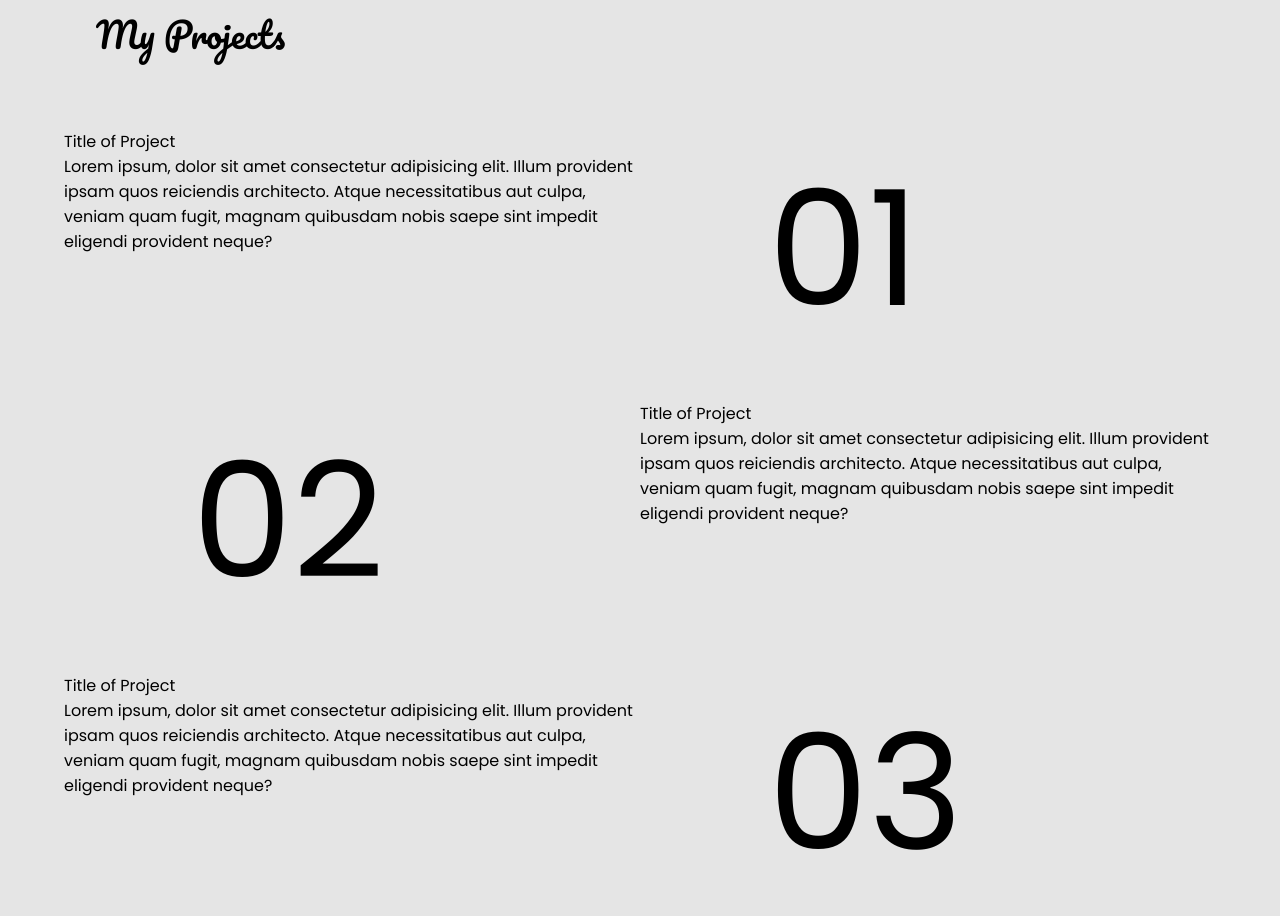
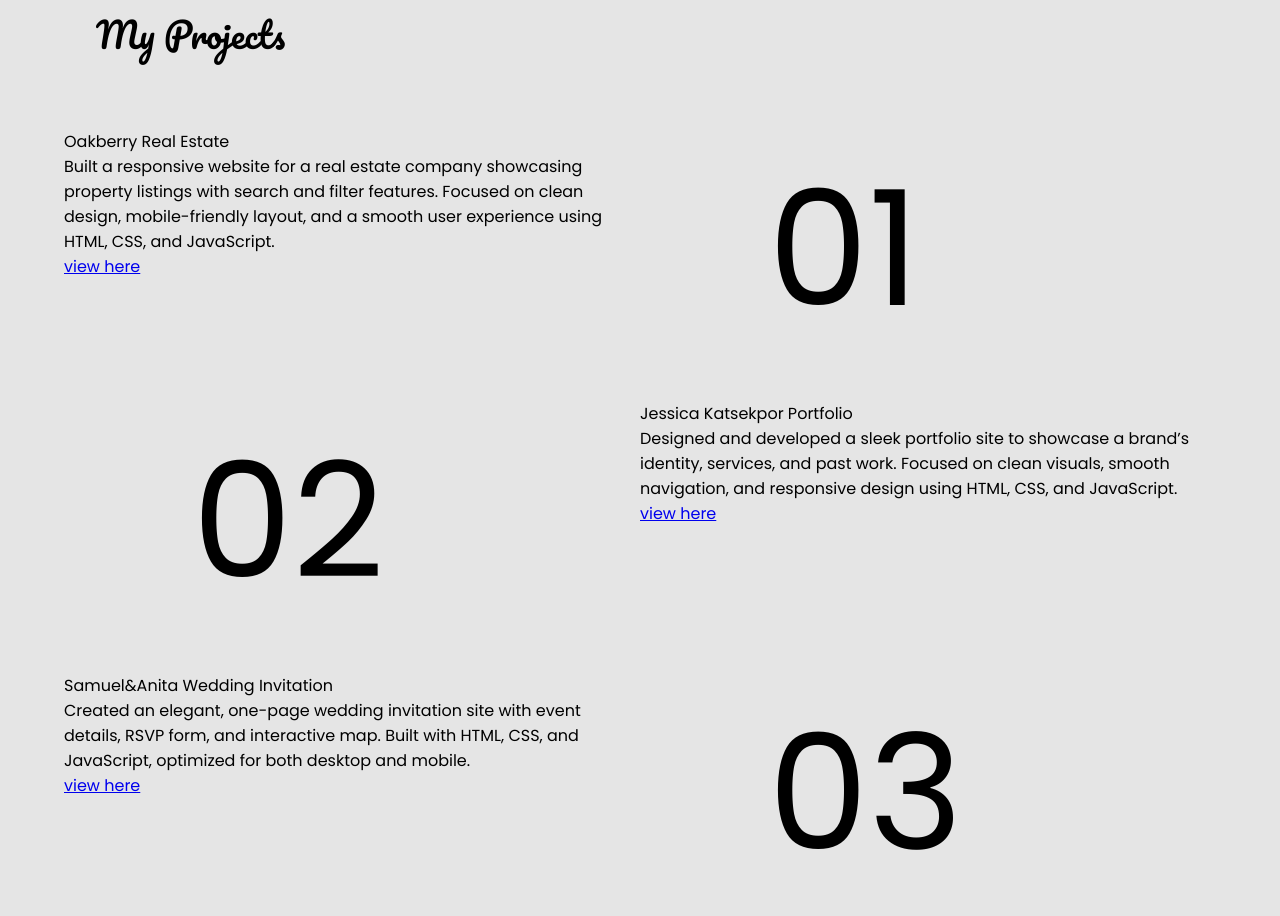
Before and after one commit to Jessica-Delali/Personal-Portfolio, a plain HTML site: page index.html in a window 1280 px wide. Shown: the part 1713-2629 px from the top of the page. Drawn offline with Linux system fonts and the light colour scheme.

Commit message:
updates to projects section

```diff
--- a/index.html
+++ b/index.html
@@ -47,6 +47,7 @@
         />
       </div>
     </section>
+    <section class="container2">
     <!-- home section -->
     <section class="about-me">
       <p id="section-font">About Me</p>
@@ -118,16 +119,15 @@
     <!-- projects  -->
     <section class="projects">
       <p id="section-font">My Projects</p>
-
       <div class="sub-projects">
         <div class="project-mini">
           <div id="project-box">
-            <p>Title of Project</p>
+            <p>Oakberry Real Estate</p>
             <p>
-              Lorem ipsum, dolor sit amet consectetur adipisicing elit. Illum
-              provident ipsam quos reiciendis architecto. Atque necessitatibus
-              aut culpa, veniam quam fugit, magnam quibusdam nobis saepe sint
-              impedit eligendi provident neque?
+              Built a responsive website for a real estate company showcasing property listings with search and filter features. Focused on clean design, mobile-friendly layout, and a smooth user experience using HTML, CSS, and JavaScript.
+            </p>
+            <p>
+              <a href="https://oakberry-real-estate.netlify.app/">view here</a>
             </p>
           </div>
 
@@ -137,24 +137,23 @@
         <div class="project-mini">
           <span id="numbers">02</span>
           <div>
-            <p>Title of Project</p>
+            <p>Jessica Katsekpor Portfolio</p>
             <p>
-              Lorem ipsum, dolor sit amet consectetur adipisicing elit. Illum
-              provident ipsam quos reiciendis architecto. Atque necessitatibus
-              aut culpa, veniam quam fugit, magnam quibusdam nobis saepe sint
-              impedit eligendi provident neque?
+              Designed and developed a sleek portfolio site to showcase a brand’s identity, services, and past work. Focused on clean visuals, smooth navigation, and responsive design using HTML, CSS, and JavaScript.
             </p>
+            <p><a href="https://jessicakatsekpor.netlify.app/">view here</a></p>
           </div>
         </div>
 
         <div class="project-mini">
           <div>
-            <p>Title of Project</p>
+            <p>Samuel&Anita Wedding Invitation</p>
             <p>
-              Lorem ipsum, dolor sit amet consectetur adipisicing elit. Illum
-              provident ipsam quos reiciendis architecto. Atque necessitatibus
-              aut culpa, veniam quam fugit, magnam quibusdam nobis saepe sint
-              impedit eligendi provident neque?
+              Created an elegant, one-page wedding invitation site with event details, RSVP form, and interactive map. Built with HTML, CSS, and JavaScript, optimized for both desktop and mobile.
+            </p>
+            <p><a href="https://github.com/Jessica-Delali/PORTFOLIO">view here</a></p>
+            <p>
+              <a href=""></a>
             </p>
           </div>
           <span id="numbers">03</span>
@@ -241,6 +240,7 @@
         </div>
       </div>
     </section>
+    </section>
     <!-- </footer> -->
   </body>
 </html>
--- a/style.css
+++ b/style.css
@@ -11,6 +11,7 @@ body {
 }
 .container1 {
   position: relative;
+  background-color: #E5E5E5;
 }
 nav {
   position: absolute;
@@ -38,6 +39,10 @@ nav {
   column-gap: 2rem;
   height: fit-content;
 }
+.container2{
+  background-color: #E5E5E5;
+  /* margin-top: -8rem; */
+}
 /* .about-me{
   background: #b99fc4;
 
@@ -50,6 +55,9 @@ background: linear-gradient(90deg, rgba(185, 159, 196, 1) 0%, rgba(87, 199, 133,
     rgba(229, 229, 229, 1) 0%,
     rgba(204, 193, 217, 1) 50%
   );
+  /* margin-left: 20px;
+  margin-right:30px;
+  border: solid; */
 }
 .home {
   display: grid;
```
